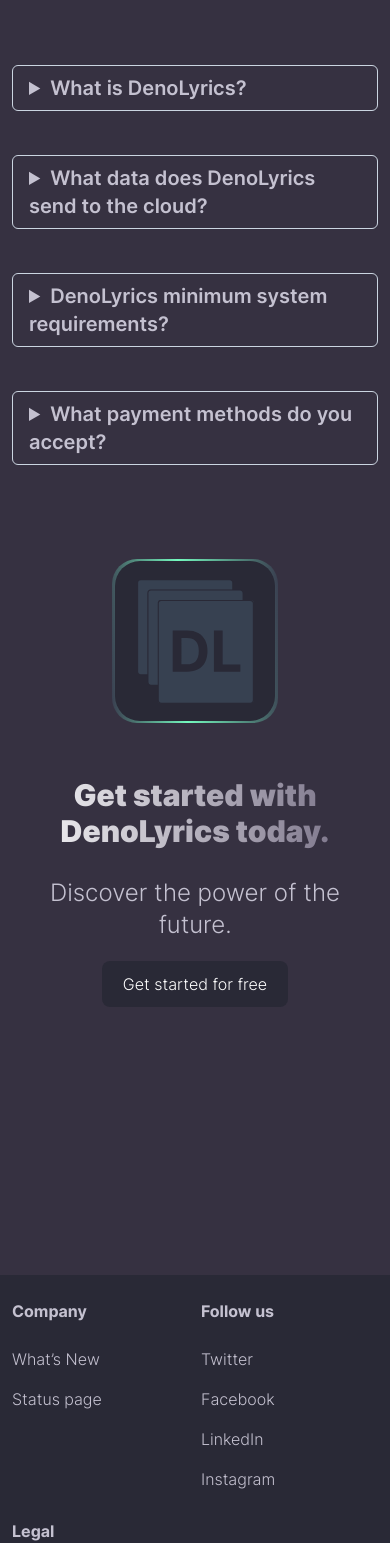
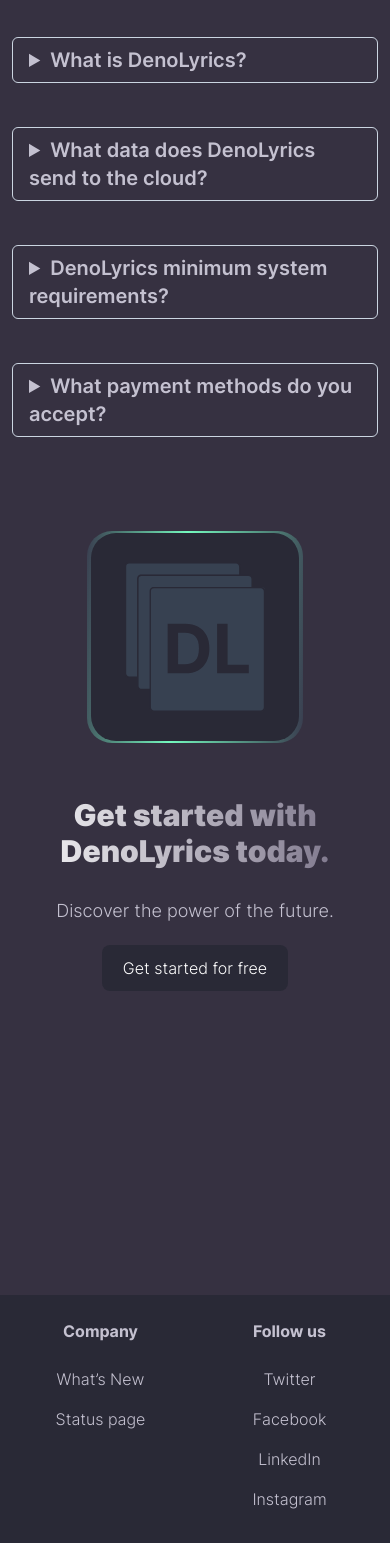
Before and after one commit to denolyrics/denolyrics.app, a Next.js app: page /pricing in a window 390 px wide. Shown: the part 2311-3854 px from the top of the page. Built offline with nearby package versions, Linux system fonts and the light colour scheme.

Commit message:
[FIX] design for mobile

```diff
--- a/app/footer.tsx
+++ b/app/footer.tsx
@@ -8,14 +8,14 @@ function Footer() {
           <div className="md:flex md:justify-center md:items-center">
             <div className="grid grid-cols-2 px-3 py-6 lg:py-8 gap-3 md:gap-60 md:grid-cols-3">
               <div>
-                <h2 className="mb-6 font-bold">Company</h2>
+                <h2 className="mb-6 font-bold text-center lg:text-start">Company</h2>
                 <ul className="gray font-medium">
-                  <li className="mb-4">
+                  <li className="mb-4 text-center lg:text-start">
                     <Link href="/releases" className=" hover:underline">
                       What’s New
                     </Link>
                   </li>
-                  <li className="mb-4">
+                  <li className="mb-4 text-center lg:text-start">
                     <a
                       href="https://status.denolyrics.com/"
                       className="hover:underline"
@@ -26,9 +26,9 @@ function Footer() {
                 </ul>
               </div>
               <div>
-                <h2 className="mb-6 font-bold">Follow us</h2>
+                <h2 className="mb-6 font-bold text-center lg:text-start">Follow us</h2>
                 <ul className=" font-medium">
-                  <li className="mb-4">
+                  <li className="mb-4 text-center lg:text-start">
                     <a
                       target={"_blank"}
                       href="https://twitter.com/denolyrics"
@@ -38,7 +38,7 @@ function Footer() {
                       Twitter
                     </a>
                   </li>
-                  <li className="mb-4">
+                  <li className="mb-4 text-center lg:text-start">
                     <a
                       href="https://www.facebook.com/Denolyrics2023"
                       className="hover:underline"
@@ -48,7 +48,7 @@ function Footer() {
                       Facebook
                     </a>
                   </li>
-                  <li className="mb-4">
+                  <li className="mb-4 text-center lg:text-start">
                     <a
                       target={"_blank"}
                       href="https://www.linkedin.com/company/denolyrics"
@@ -58,7 +58,7 @@ function Footer() {
                       LinkedIn
                     </a>
                   </li>
-                  <li className="mb-4">
+                  <li className="mb-4 text-center lg:text-start">
                     <a
                       target={"_blank"}
                       href="https://www.instagram.com/denolyrics_"
@@ -71,9 +71,9 @@ function Footer() {
                 </ul>
               </div>
               <div>
-                <h2 className="mb-6 font-bold">Legal</h2>
+                <h2 className="mb-6 font-bold text-center lg:text-start">Legal</h2>
                 <ul className="font-medium">
-                  <li className="mb-4">
+                  <li className="mb-4 text-center lg:text-start">
                     <Link href="/privacy-policy" className="hover:underline">
                       Privacy Policy
                     </Link>
--- a/components/Faq/index.tsx
+++ b/components/Faq/index.tsx
@@ -8,7 +8,7 @@ function Faq() {
               Frequent asked questions
             </p>
 
-            <p className="mt-2 text-xl font-normal mb-4 md:m-0">
+            <p className="mt-2 text-lg md:text-xl font-normal mb-4 md:m-0">
               These are frequently asked questions that we have collected, if
               you have any suggestions or questions do not hesitate to send us
               an email to the support team.
@@ -22,7 +22,7 @@ function Faq() {
                     <summary className="font-semibold text-xl cursor-pointer border border-slate-300 rounded-md py-2 px-4 mb-3">
                       {question}
                     </summary>
-                    <div className="text-xl font-normal">{answer}</div>
+                    <div className="text-lg md:text-xl font-normal">{answer}</div>
                   </details>
                 </div>
               );
--- a/components/FeaturesDeno/index.tsx
+++ b/components/FeaturesDeno/index.tsx
@@ -10,7 +10,7 @@ function FeaturesDeno() {
       <div className="grid grid-cols-1 md:grid-cols-2 h-screen gap-5 p-3">
         <div className="shawdow-modal">
           <div className="bg-[#363141] p-3 mt-4 rounded-t-lg">
-            <div className="flex justify-center gap-2 scroll-output-tracks-horizontal">
+            <div className="flex md:justify-center gap-2 scroll-output-tracks-horizontal">
               <div
                 onClick={() => setFeatureSelected("text")}
                 className={`inline-flex gap-2 rounded-t-lg cursor-pointer ${
@@ -138,8 +138,7 @@ function FeaturesDeno() {
                       return (
                         <div
                           key={window.crypto.randomUUID()}
-                          className="grid gap-4"
-                          style={{ gridTemplateColumns: "10% 90%" }}
+                          className="grid gap-4 grid-captions px-3 md:px-0"
                         >
                           <div className="text-center text-indigo-400 hover:underline cursor-pointer">
                             {convertSecondsToTime(start).replace(".", ":")}
--- a/components/ShareFriends/page.tsx
+++ b/components/ShareFriends/page.tsx
@@ -68,7 +68,7 @@ function ShareFriends() {
             <p>Share folders with your friends</p>
           </div>
           <div className="max-w-screen-sm m-auto">
-            <p id="description" className="text-xl font-normal">
+            <p id="description" className="text-lg font-normal text-center md:text-start">
               We promote collaboration, simply write your {"friend's"} email,
               assign them permissions, and they will receive an invitation.
             </p>
--- a/components/TryForFree/index.tsx
+++ b/components/TryForFree/index.tsx
@@ -11,7 +11,7 @@ function TryForFree() {
             viewBox="0 0 182 194"
             fill="none"
             xmlns="http://www.w3.org/2000/svg"
-            className="w-[125px] h-[125px] md:w-[200px] md:h-[200px]"
+            className="w-[150px] h-[150px] md:w-[200px] md:h-[200px]"
           >
             <g id="denolyrics">
               <g id="Clip path group">
@@ -260,7 +260,7 @@ function TryForFree() {
           <h1 id="title">Get started with DenoLyrics today.</h1>
         </div>
         <div className="max-w-screen-md md:m-auto m-3">
-          <p id="description" className="text-2xl font-normal text-center">
+          <p id="description" className="text-lg md:text-2xl font-normal text-center">
             Discover the power of the future.
           </p>
         </div>
--- a/styles/globals.css
+++ b/styles/globals.css
@@ -46,8 +46,8 @@ body::-webkit-scrollbar-thumb {
 }
 
 :root {
-  --card-height: 10rem;
-  --card-width: 10rem;
+  --card-height: 13rem;
+  --card-width: 13rem;
   --border-radius: 25px;
 }
 @media (min-width: 768px) {
@@ -145,7 +145,7 @@ body::-webkit-scrollbar-thumb {
   background-size: cover;
 }
 
-@media (min-width: 768px) {
+@media (min-width: 1024px) {
   .bg-gradient-try-free {
     background-color: #363141;
     background-image: url("/gradient-2.png");
@@ -215,3 +215,16 @@ body::-webkit-scrollbar-thumb {
 .scroll-output-tracks-horizontal::-webkit-scrollbar-thumb {
   background: rgb(75 85 99 / 1);
 }
+
+
+/* GRID FOR CAPTIONS */
+
+.grid-captions {
+  grid-template-columns: 20% 80%;
+}
+
+@media (min-width: 768px) {
+  .grid-captions {
+    grid-template-columns: 10% 90%;
+  }
+}
```
Also changed, not shown: app/page.tsx (+12 -12 lines).
